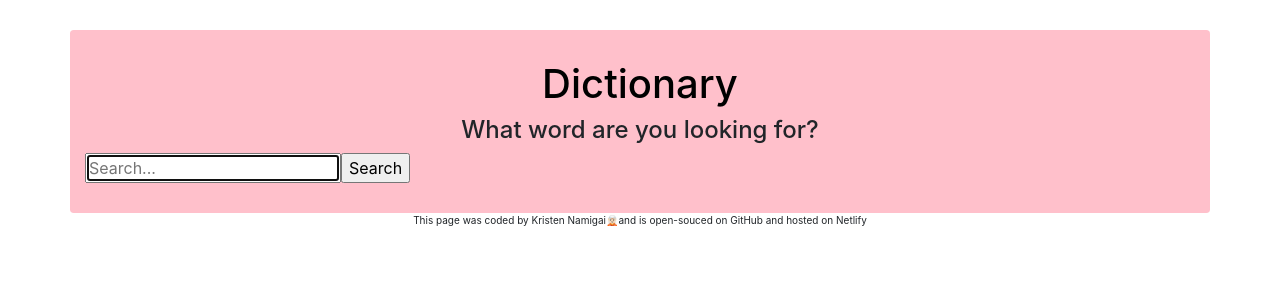
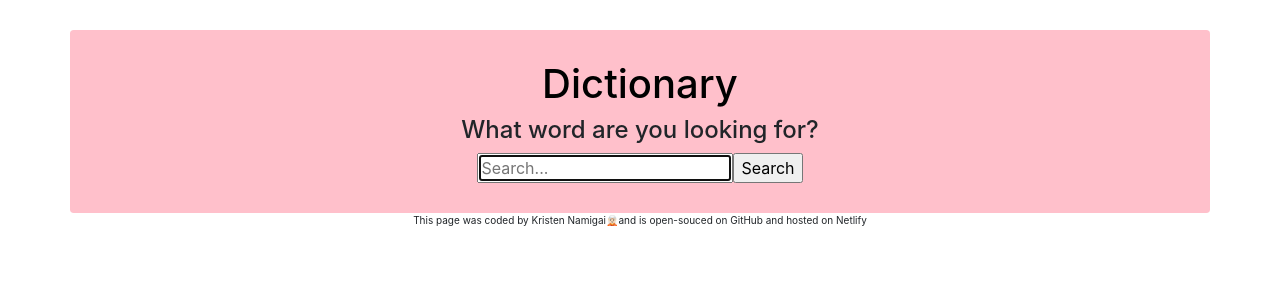
Before and after one commit to KrisTenFour/react-dictionary, a React (Create React App) app: page / in a window 1280 px wide. Shown: the top 300 px of the page. Built offline with nearby package versions, Linux system fonts and the light colour scheme.

Commit message:
Update CSS
Center align form

```diff
--- a/src/Dictionary.css
+++ b/src/Dictionary.css
@@ -1,4 +1,9 @@
+.Dictionary .sub-head,
+.Dictionary form {
+    text-align: center;
+
+}
+
 .Dictionary .sub-head {
-    text-align: center;
     font-size: 24px;
 }
```
